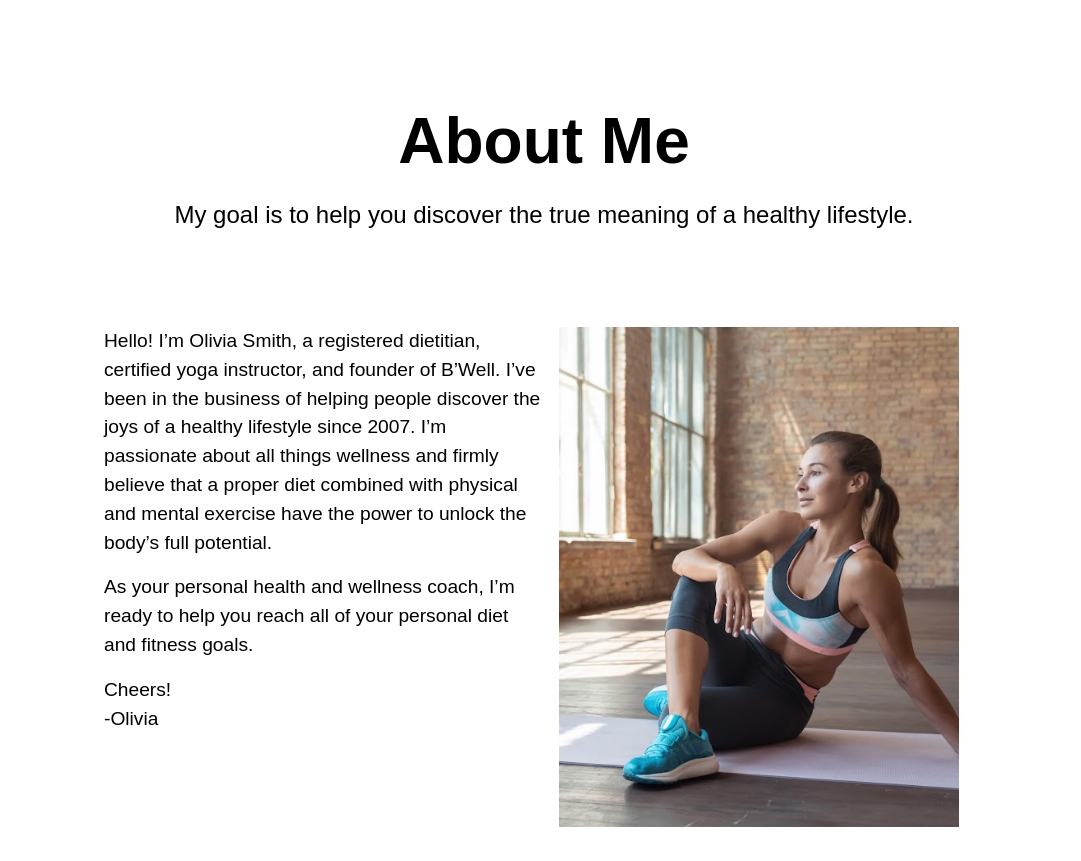
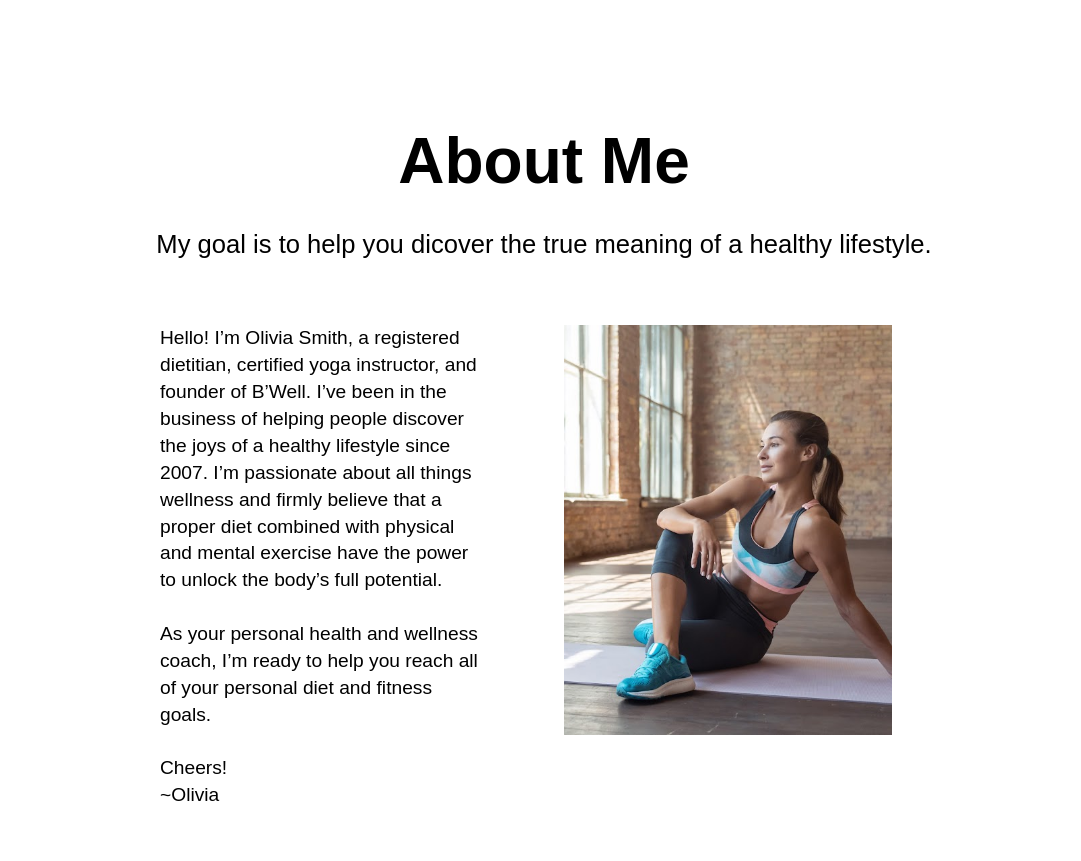
Before and after one commit to Santalome/gym-webpage, a plain HTML site: page about.html in a window 1280 px wide. Shown: the part 91-952 px from the top of the page, without its empty margins (96-1177 px from the left). Drawn offline with Linux system fonts and the light colour scheme; a web font is replaced by a local one.

Commit message:
Some graphics updates

```diff
--- a/about.html
+++ b/about.html
@@ -31,34 +31,38 @@
             </header>
         </div>
     </div>
+    <section class="aboutme-principaltitle">
+        <div class="aboutme-principal">
+            <h2>About Me</h2>
+            <h4>My goal is to help you dicover the true meaning of a healthy lifestyle.</h4>
+        </div>
+    </section>
 
-    <section class="aboutme">
-        <div class="aboutme-title">
-            <h3>About Me</h3>
-            <p>My goal is to help you discover the true meaning of a healthy lifestyle.</p>
-        </div>
-        <div class="aboutme-wrapper">
-            <div class="aboutme-align aboutprincipal-align">
-                <div class="aboutme-left aboutprincipal">
-                    <p>Hello! I’m Olivia Smith, a registered dietitian, certified yoga instructor, and founder of B’Well.
-                        I’ve been in the business of helping people discover the joys of
-                        a healthy lifestyle since 2007. I’m passionate about all things
-                        wellness and firmly believe that a proper diet combined with
-                        physical and mental exercise have the power to unlock the body’s
-                         full potential.  </p></br>
-                    <p>As your personal health and wellness coach, I’m ready to help you reach
-                        all of your personal diet and fitness goals.</p>
+
+    <section class="aboutme-principalwrapper">
+        <div class="aboutme-grid">
+            <div class="aboutme-grid-left">
+                <p>Hello! I’m Olivia Smith, a registered dietitian, certified yoga instructor, and founder of B’Well. I’ve been in
+                    the
+                    business of helping people discover the joys of a healthy lifestyle since 2007. I’m passionate about all things
+                    wellness
+                    and firmly believe that a proper diet combined with physical and mental exercise have the power to unlock the
+                    body’s
+                    full potential.</p>
                     </br>
-                    <p>Cheers! </br>
-                        -Olivia
-                    </p>
-                </div>
-                <div class="aboutme-right aboutprincipal-right">
-                    <img src="img/fitness-model.jpg" alt="">
-                </div>
+                    <p>As your personal health and wellness coach, I’m ready to help you reach all of your personal diet and fitness
+                    goals.</p>
+                    </br>
+                    <p>Cheers!</p>
+                    <p>~Olivia</p>
+
+            </div>
+            <div class="aboutme-grid-right">
+                <img src="img/fitness-model.jpg" alt="">
             </div>
         </div>
     </section>
+
 
     <section class="work-wrapper">
         <div class="work">
--- a/css/styles.css
+++ b/css/styles.css
@@ -138,15 +138,11 @@ body{
 }
 
 .aboutme{
-    width: 100%;
-    height: 90vh;
-    margin: 80px 0px;
-}
-
-.aboutme-wrapper{
+    height: 70vh;
     display: flex;
+    flex-direction: column;
     justify-content: center;
-    width: 100%;
+    align-items: center;
 }
 
 .aboutme-align{
@@ -154,11 +150,11 @@ body{
     grid-template-columns: repeat(2,1fr);
     align-items: center;
     gap: 30px;
+    padding-top: 120px;
 }
 
 .aboutme-left{
     width: 70%;
-    margin-left: 200px;
 }
 
 .aboutme-left h3{
@@ -213,6 +209,61 @@ body{
     flex-direction: column;
     align-items: center;
     justify-content: center;
+    height: 80vh;
+}
+
+.aboutme-principaltitle{
+    width: 100%;
+    margin-top: 100px;
+}
+
+.aboutme-principal{
+    display: flex;
+    flex-direction: column;
+    justify-content: center;
+    align-items: center;
+}
+
+.aboutme-principal h2{
+    font-size: 4rem;
+}
+
+.aboutme-principal h4{
+    font-size: 1.6rem;
+    font-weight: 400;
+    line-height: 4;
+}
+
+.aboutme-principalwrapper{
+    display: flex;
+    flex-direction: column;
+    align-items: center;
+}
+
+.aboutme-grid{
+    display: grid;
+    grid-template-columns: 1fr 1fr;
+    width: 60%;
+    grid-gap: 40px;
+    margin: 30px 0px 80px 0px;
+}
+
+.aboutme-grid-left{
+    font-size: 1.2rem;
+    font-weight: 400;
+    line-height: 1.4;
+    width: 90%;
+}
+
+.about-grid-rigth{
+    display: flex;
+    justify-content: center;
+    align-items: center;
+}
+
+
+.aboutme-grid-right img{
+    width: 90%;
 }
 
 .helping-flex h2{
@@ -412,9 +463,12 @@ body{
 }
 
 .recipes-landing{
+    width: 100%;
+    height: 90vh;
     background-image: url("../img/recipes-background.jpeg");
-    background-position: 80% 50%;
-    height: 85vh;
+    background-position: 50% 50%;
+    background-repeat: no-repeat;
+    background-size: cover;
     display: flex;
     flex-direction: column;
     align-items: center;
```
Also changed, not shown: contact.html (+1 -1 lines), index.html (+1 -3 lines).
